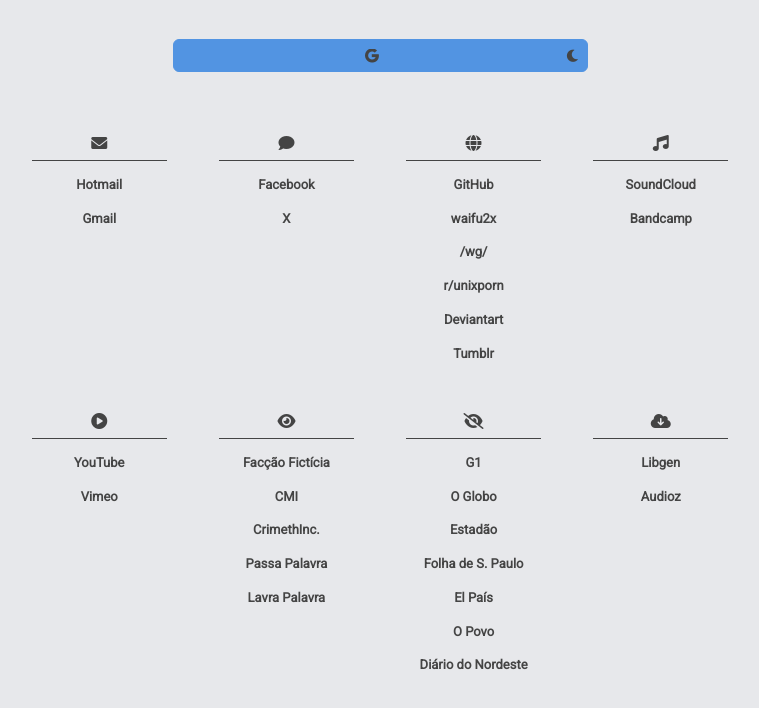
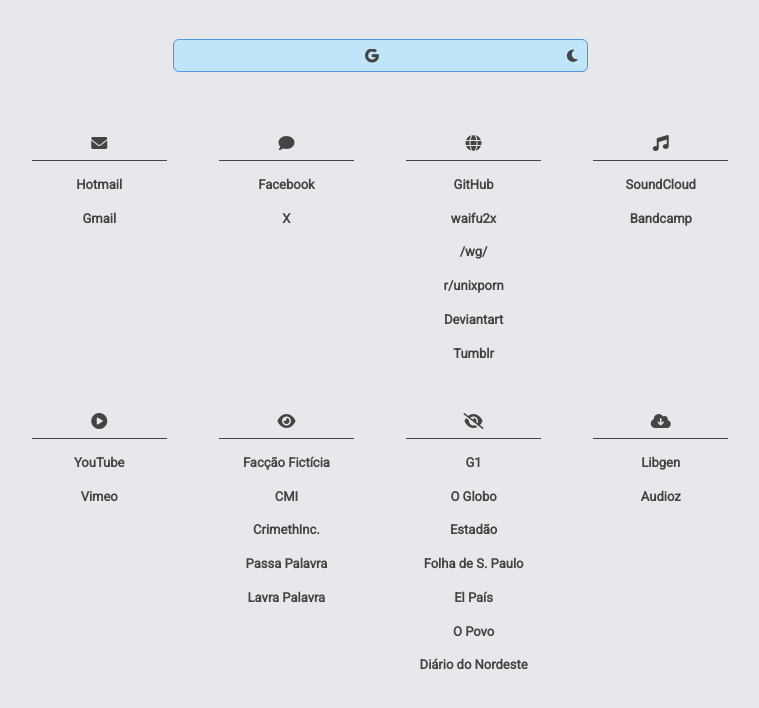
Before and after one commit to italomourag/startpage, a plain HTML site: page index.html in a window 1280 px wide. Shown: the whole page, without its empty margins (260-1019 px from the left). Drawn offline with Linux system fonts and the light colour scheme.

Commit message:
cor da barra de pesquisa alterada

```diff
--- a/style.css
+++ b/style.css
@@ -4,7 +4,7 @@
     --link-hover-bg: #5294E2;
     --search-border: #5294E2;
     --search-color: #444444;
-    --search-bg: #5294E2;
+    --search-bg: #c1e5f8;
     --icon-color: #444444;
     --ul-border: #444444;
     --overlay-color: #ffffff;
```
